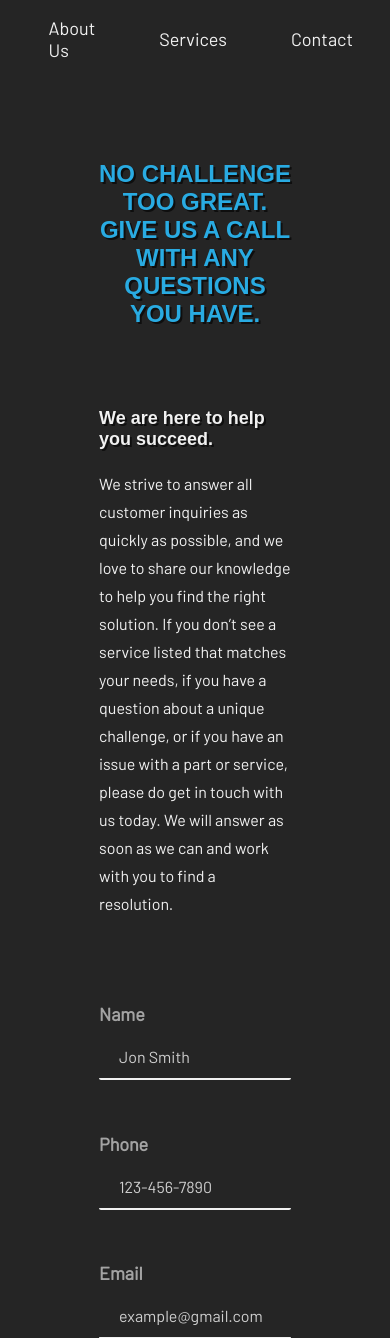
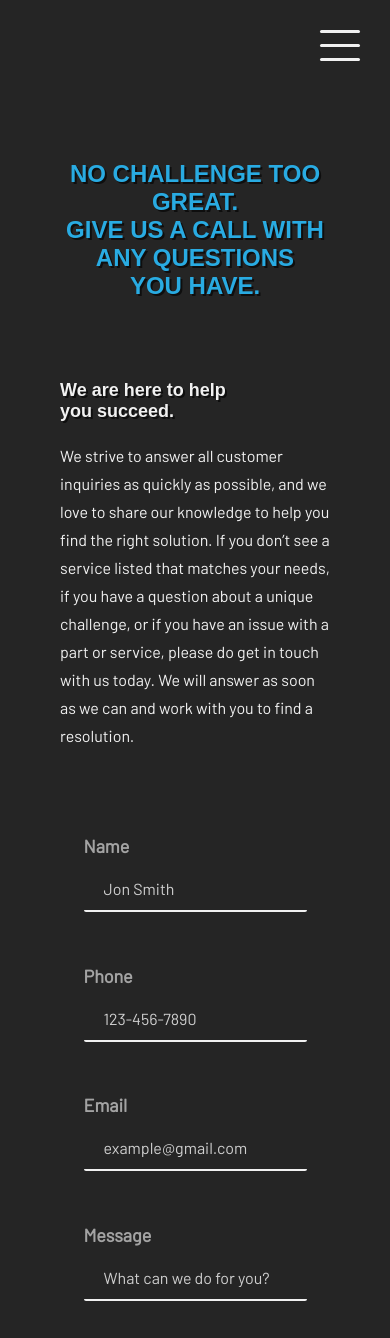
Before and after one commit to mpaitgt/eton-ctrls, a PHP site: page /directory/contact.html in a window 390 px wide. Shown: the top 1338 px of the page. Run offline with PHP 8.4, Linux system fonts and the light colour scheme; some libraries are stand-ins or nearby versions; some web fonts are replaced.

Commit message:
finished coding the burger nav for mobile devices

```diff
--- a/assets/css/contact.css
+++ b/assets/css/contact.css
@@ -1,6 +1,6 @@
 section {
   padding: 0;
-  width: 80%;
+  width: 100%;
   margin: 0 auto;
 }
 
--- a/assets/css/contact.scss
+++ b/assets/css/contact.scss
@@ -3,7 +3,7 @@
 
 section {
   padding: 0;
-  width: 80%;
+  width: 100%;
   margin: 0 auto;
   h2 {
     text-align: center;
--- a/assets/css/style.css
+++ b/assets/css/style.css
@@ -251,9 +251,29 @@ body footer div li {
   width: 200px;
 }
 
+@media screen and (max-width: 576px) {
+  .main-nav .menu-content {
+    position: absolute;
+    top: 0;
+    right: 0;
+    width: 50%;
+    -webkit-transform: translateX(150%);
+            transform: translateX(150%);
+    -webkit-transition: -webkit-transform 0.3s;
+    transition: -webkit-transform 0.3s;
+    transition: transform 0.3s;
+    transition: transform 0.3s, -webkit-transform 0.3s;
+    background: #29abe2;
+  }
+}
+
 .main-nav .nav-active {
-  -webkit-transform: translateY(0%);
-          transform: translateY(0%);
+  -webkit-transform: translateX(0%);
+          transform: translateX(0%);
+  -webkit-transition: -webkit-transform 0.3s;
+  transition: -webkit-transform 0.3s;
+  transition: transform 0.3s;
+  transition: transform 0.3s, -webkit-transform 0.3s;
 }
 
 .main-nav .menu-content > ul {
@@ -272,22 +292,59 @@ body footer div li {
           justify-content: center;
 }
 
+@media screen and (max-width: 576px) {
+  .main-nav .menu-content > ul {
+    height: 100vh;
+    display: -webkit-box;
+    display: -ms-flexbox;
+    display: flex;
+    -webkit-box-orient: vertical;
+    -webkit-box-direction: normal;
+        -ms-flex-direction: column;
+            flex-direction: column;
+    -webkit-box-align: start;
+        -ms-flex-align: start;
+            align-items: flex-start;
+    -ms-flex-pack: distribute;
+        justify-content: space-around;
+  }
+}
+
 .main-nav .menu-content > ul li {
   padding: 12px 32px;
 }
 
 .main-nav .burger {
   display: none;
-  margin: 10px 0px;
+  margin: 20px;
   height: 50px;
   width: 50px;
   position: relative;
+  z-index: 999;
   cursor: pointer;
 }
 
+@media screen and (max-width: 576px) {
+  .main-nav .burger {
+    display: -webkit-box;
+    display: -ms-flexbox;
+    display: flex;
+    -webkit-box-orient: vertical;
+    -webkit-box-direction: normal;
+        -ms-flex-direction: column;
+            flex-direction: column;
+    -webkit-box-align: center;
+        -ms-flex-align: center;
+            align-items: center;
+    -webkit-box-pack: center;
+        -ms-flex-pack: center;
+            justify-content: center;
+  }
+}
+
 .main-nav .burger div {
-  height: 5px;
-  width: 50px;
+  height: 3px;
+  width: 40px;
   margin: 5px 0px;
   background: #f1f1f1;
   border-radius: 5px;
--- a/assets/css/style.scss
+++ b/assets/css/style.scss
@@ -155,40 +155,52 @@ body {
   }
   img {
     width: 200px;
-    // @include tablet {
-    //   display: none;
-    // }
   }
   .menu-content {
-    // @include tablet {
-    //   transition: all 0.3s;
-    // }
+    @include sm {
+      position: absolute;
+      top: 0;
+      right: 0;
+      width: 50%;
+      transform: translateX(150%);
+      transition: transform 0.3s;
+      background: $eton-blue;
+    }
   }
   .nav-active {
-    transform: translateY(0%);
+    transform: translateX(0%);
+    transition: transform 0.3s;
   }
   .menu-content > ul {
     @include flex(row, center, center);
+    @include sm {
+      height: 100vh;
+      @include flex(column, flex-start, space-around);
+    }
     li {
       padding: 12px 32px;
+      @include sm {
+
+      }
     }
   }
   .burger {
     display: none;
-    margin: 10px 0px;
+    margin: 20px;
     height: 50px;
     width: 50px;
     position: relative;
+    z-index: 999;
     cursor: pointer;
-    // @include tablet {
-    //   display: flex;
-    //   flex-direction: column;
-    //   align-items: center;
-    //   justify-content: center;
-    // }
+    @include sm {
+      display: flex;
+      flex-direction: column;
+      align-items: center;
+      justify-content: center;
+    }
     div {
-      height: 5px;
-      width: 50px;
+      height: 3px;
+      width: 40px;
       margin: 5px 0px;
       background: $white;
       border-radius: 5px;
--- a/assets/js/scroll.js
+++ b/assets/js/scroll.js
@@ -1,7 +1,7 @@
 function fadingNavbar() {
   let
     opacity = 0,
-    nav = document.querySelector('.main-nav'),
+    nav = document.querySelector('.menu-content'),
     bg = `rgb(41, 171, 226, ${opacity})`;
 
   opacity = (window.pageYOffset / 500);
--- a/directory/about.html
+++ b/directory/about.html
@@ -111,6 +111,7 @@
   <script src="../assets/js/scroll.js" type="text/javascript"></script>
   <script src="../assets/js/onload.js" type="text/javascript"></script>
   <script src="../assets/js/slideshow.js" type="text/javascript"></script>
+  <script src="../assets/js/burger-nav.js" type="text/javascript"></script>
 
 </body>
 </html>
--- a/directory/services.html
+++ b/directory/services.html
@@ -168,6 +168,7 @@
   <script src="../assets/js/scroll.js" type="text/javascript"></script>
   <script src="../assets/js/onload.js" type="text/javascript"></script>
   <script src="../assets/js/slideshow.js" type="text/javascript"></script>
+  <script src="../assets/js/burger-nav.js" type="text/javascript"></script>
 
 </body>
 </html>
```
Also changed, not shown: 2 other files.
